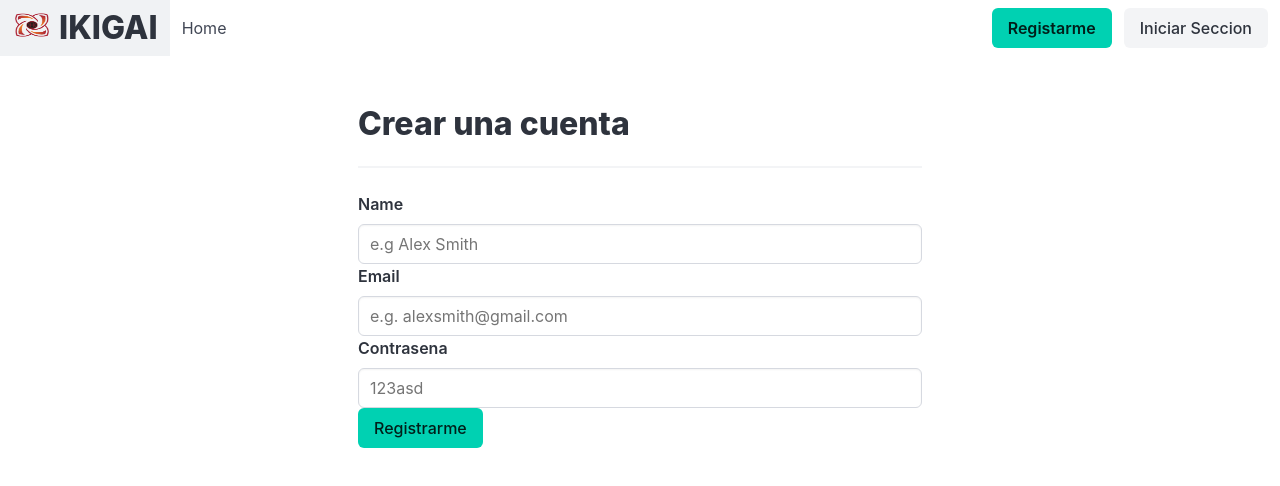
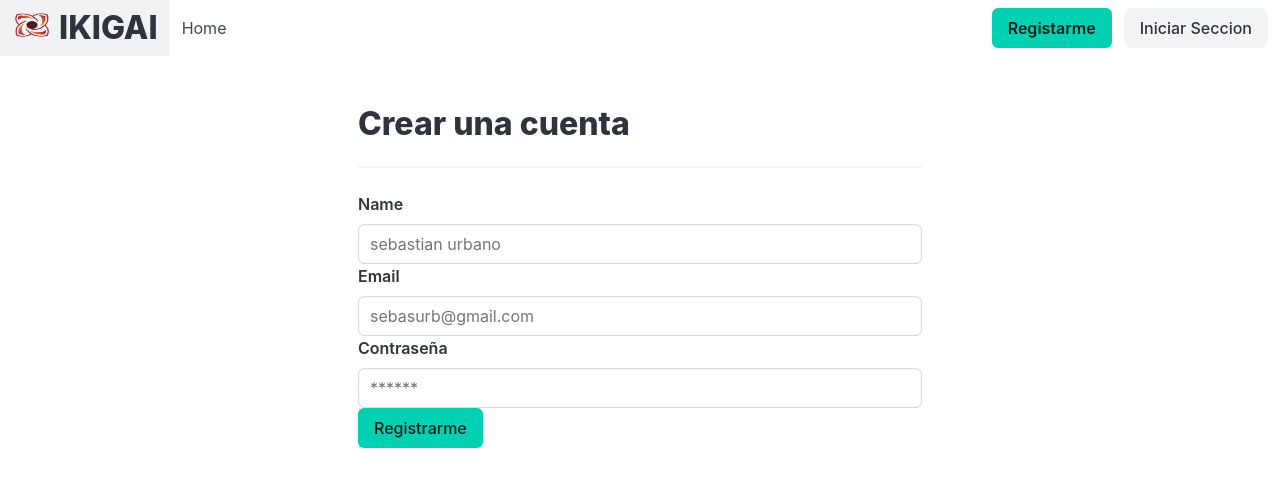
Before and after one commit to Sebasurb01/WebIkigai, a Vue app: page /#/Register in a window 1280 px wide. Shown: the top 486 px of the page. Built offline with nearby package versions, Linux system fonts and the light colour scheme.

Commit message:
conexion firebase
se tuvo problemas con la exportacion y lectura de auth ,se agergo getAuth modificaciones en registermenu y init

```diff
--- a/src/views/Auth/RegisterMenu.vue
+++ b/src/views/Auth/RegisterMenu.vue
@@ -1,71 +1,70 @@
 <template>
-
   <div class="container mt-50">
-<div class ="columns">
+    <div class="columns">
       <div class="column is-6 is-offset-3">
-    <h3 class="title is-3">Crear una cuenta</h3><hr>
-<form action="#" @submit.prevent="register">
-
+        <h3 class="title is-3">Crear una cuenta</h3>
+        <hr>
+        <form @submit.prevent="register">
           <div class="field">
             <label class="label">Name</label>
             <div class="control">
-    <input class="input" type="text" placeholder="e.g Alex Smith" v-model="name">
+              <input class="input" type="text" placeholder="sebastian urbano" v-model="name">
             </div>
           </div>
-
           <div class="field">
             <label class="label">Email</label>
             <div class="control">
-    <input class="input" type="email" placeholder="e.g. alexsmith@gmail.com" v-model="email">
+              <input class="input" type="email" placeholder="sebasurb@gmail.com" v-model="email">
             </div>
           </div>
-
           <div class="field">
-  <label class="label">Contrasena</label>
+            <label class="label">Contraseña</label>
             <div class="control">
-    <input class="input" type="password" placeholder="123asd" v-model="password">
+              <input class="input" type="password" placeholder="******" v-model="password">
             </div>
           </div>
-
           <button type="submit" class="button is-primary">Registrarme</button>
-
         </form>
-<div class="notification is-danger mt-10 " v-if="error">
+        <div class="notification is-danger mt-10" v-if="error">
           {{ error }}
         </div>
-
       </div>
     </div>
   </div>
 </template>
 
+<script>
+import { getAuth, createUserWithEmailAndPassword } from "firebase/auth";
 
-<script>
-
-export default{
-data(){
+export default {
+  data() {
     return {
-name:'',
-email :'',
-password :'',
-error :''
-       }
+      name: '',
+      email: '',
+      password: '',
+      error: ''
+    };
   },
-    name:'RegisterMenu',
+  name: 'RegisterMenu',
   methods: {
     register() {
-            if (this.name && this.email && this.password ){
-                //enviamos formularios
-        }else{ this.error = 'todos los campos son requeridos '
-
+      this.error = '';
+      const auth = getAuth();
+      if (this.name && this.email && this.password) {
+        createUserWithEmailAndPassword(auth, this.email, this.password)
+          .then(userCredential => {
+            console.log(userCredential.user);
+            this.name = '';
+            this.email = '';
+            this.password = '';
+          })
+          .catch(err => {
+            this.error = err.message;
+          });
+      } else {
+        this.error = 'Todos los campos son requeridos';
       }
     }
-
   }
-
-
-
-}
-
-
+};
 </script>
```
Also changed, not shown: src/firebase/init.js (added, +22 -0 lines). Lines whose indentation alone changed are shown as unchanged.
